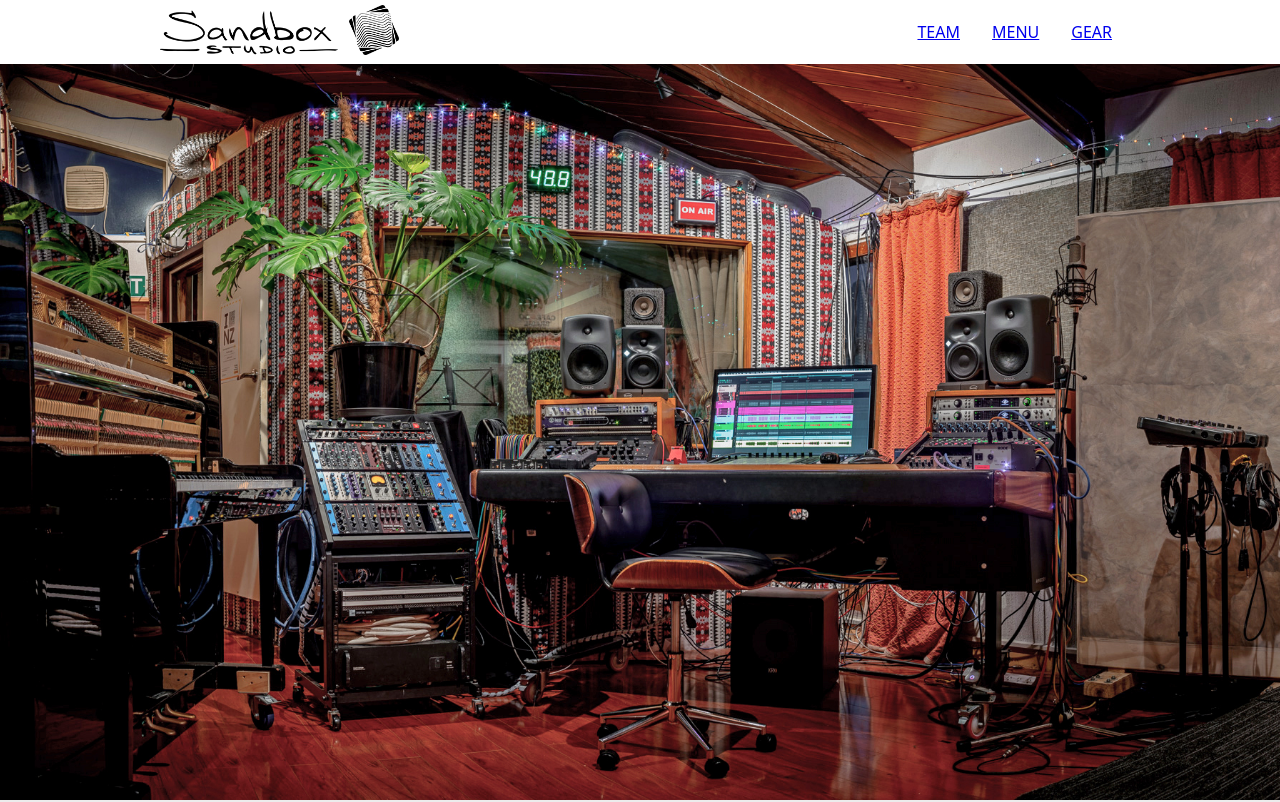
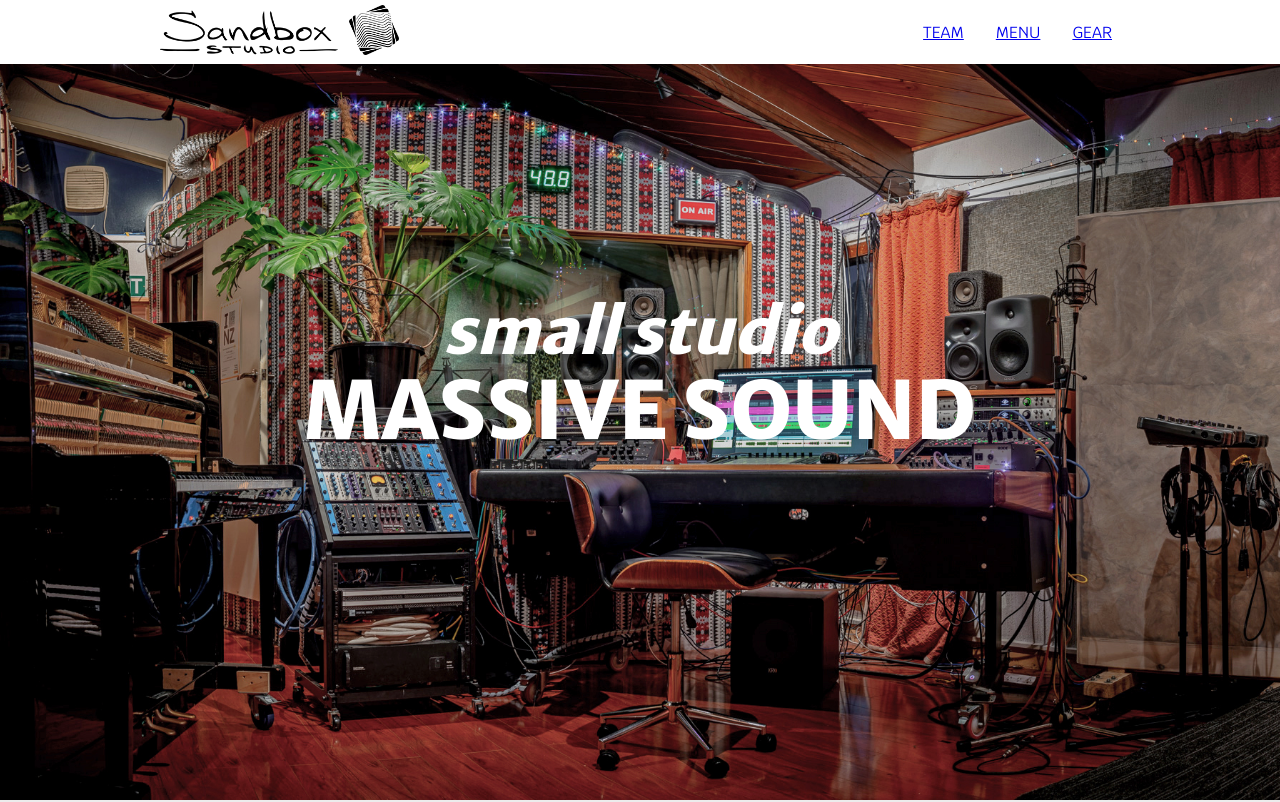
Before and after one commit to moltenot/sandbox_website, a Next.js app: page / in a window 1280 px wide. Shown: the top 802 px of the page. Built offline with nearby package versions, Linux system fonts and the light colour scheme.

Commit message:
got the fonts sorted

```diff
--- a/components/sections/hero.js
+++ b/components/sections/hero.js
@@ -4,6 +4,18 @@ import styles from "@/styles/hero.module.css";
 export default function Hero() {
   return (
     <div className={styles.root}>
+      <div className={styles.container}>
+        <div className={`vflex`}>
+          <div className="padder" />
+          <div>
+            <h1>
+              <span className={styles.small}>small studio</span> <br />
+              MASSIVE SOUND
+            </h1>
+          </div>
+          <div className="padder" />
+        </div>
+      </div>
       <Image
         src={heroImage}
         className={styles.image}
--- a/package.json
+++ b/package.json
@@ -9,6 +9,7 @@
     "lint": "next lint"
   },
   "dependencies": {
+    "@next/font": "^13.2.1",
     "eslint": "8.35.0",
     "eslint-config-next": "13.2.1",
     "next": "13.2.1",
--- a/pages/_app.js
+++ b/pages/_app.js
@@ -1,5 +1,26 @@
-import '@/styles/globals.css'
+import "@/styles/globals.css";
+import { Krub, Merriweather_Sans } from "next/font/google";
+const krub = Krub({
+  weight: ["200", "300", "400", "500", "600"],
+  style: ["normal"],
+  subsets: ["latin"]
+})
+const merriweather = Merriweather_Sans({
+  weight: ["300", "400", "700", "800"],
+  style: ["normal", "italic"],
+  subsets: ["latin"],
+});
 
 export default function App({ Component, pageProps }) {
-  return <Component {...pageProps} />
+  return (
+    <>
+      <style jsx global>{`
+      :root {
+          --merriweather-font: ${merriweather.style.fontFamily};
+          --krub-font: ${krub.style.fontFamily};
+        }
+      `}</style>
+      <Component {...pageProps} />
+    </>
+  );
 }
--- a/pages/_document.js
+++ b/pages/_document.js
@@ -1,13 +1,13 @@
-import { Html, Head, Main, NextScript } from 'next/document'
+import { Html, Head, Main, NextScript } from "next/document";
 
 export default function Document() {
   return (
     <Html lang="en">
-      <Head />
+      <Head></Head>
       <body>
         <Main />
         <NextScript />
       </body>
     </Html>
-  )
+  );
 }
--- a/styles/globals.css
+++ b/styles/globals.css
@@ -1,7 +1,14 @@
 :root {
   --navbar-height: 64px;
   background-color: rgb(236, 236, 236);
-  font-family: "Krub", system-ui, -apple-system, BlinkMacSystemFont, 'Segoe UI', Roboto, Oxygen, Ubuntu, Cantarell, 'Open Sans', 'Helvetica Neue', sans-serif;
+}
+
+h1, h2, h3, h4 {
+  font-family: var(--merriweather-font);
+}
+
+body {
+  font-family: var(--krub-font);
 }
 
 .flex-pad {
@@ -27,7 +34,7 @@
 }
 
 .padder {
-  flex:auto;
+  flex: auto;
 }
 
 .vflex {
--- a/styles/hero.module.css
+++ b/styles/hero.module.css
@@ -1,5 +1,6 @@
 .image {
   object-fit: cover;
+  filter: brightness(0.9);
 }
 
 .root {
@@ -7,3 +8,30 @@
   background-color: aquamarine;
   position: relative;
 }
+
+.container {
+  color: white;
+  position: absolute;
+  z-index: 1;
+  width: 100%;
+  height: 100%;
+  text-align: center;
+}
+
+.container > div {
+  margin: auto;
+  width: fit-content;
+  height: 100%;
+}
+
+.container h1 {
+  font-size: 5rem;
+  line-height: 1em;
+  font-weight: 900;
+  translate: 0 calc(var(--navbar-height) * -1);
+}
+
+.small {
+  font-size: 0.8em;
+  font-style: italic;
+}
```
Also changed, not shown: 1 other file (tests, documents, lock files or other folders).
